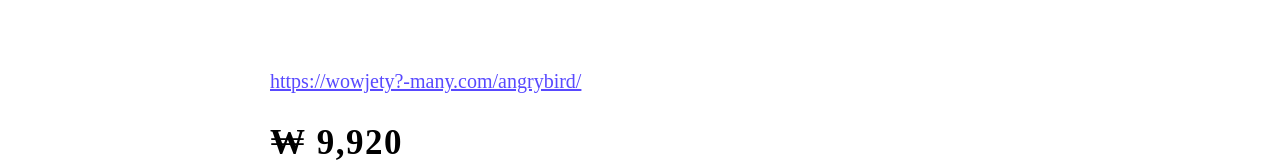
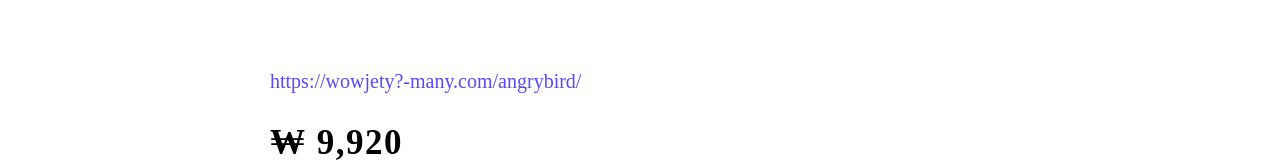
Before and after one commit to DGSW09/WEB, a React (Create React App) app in the folder project09/: page /writer in a window 1280 px wide. Shown: the part 643-805 px from the top of the page. Built offline with nearby package versions, Linux system fonts and the light colour scheme.

Commit message:
Update WriterProduct.jsx

```diff
--- a/project09/src/components/product/WriterProduct.jsx
+++ b/project09/src/components/product/WriterProduct.jsx
@@ -3,6 +3,7 @@ import Back from "../../img/back.png";
 import ProductImage from "../../img/jetti.svg";
 import { FontAwesomeIcon } from "@fortawesome/react-fontawesome";
 import { faPenToSquare } from "@fortawesome/free-solid-svg-icons";
+import { Children } from "react";
 
 const writerProduct = () => {
   const BackMain = () => {
@@ -29,7 +30,7 @@ const writerProduct = () => {
             onClick={LoadToEdit}
           />
           <div>
-            <a className="ProductLink" href="#">
+            <a className="ProductLink" id="Link">
               https://wowjety?-many.com/angrybird/
             </a>
           </div>
```
